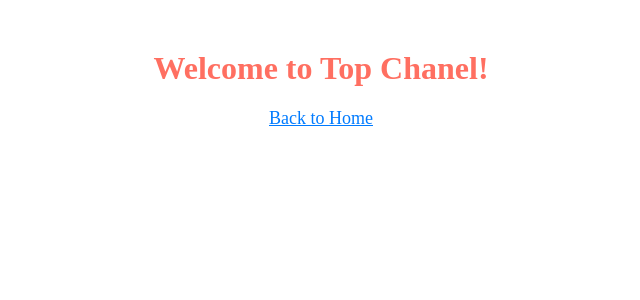
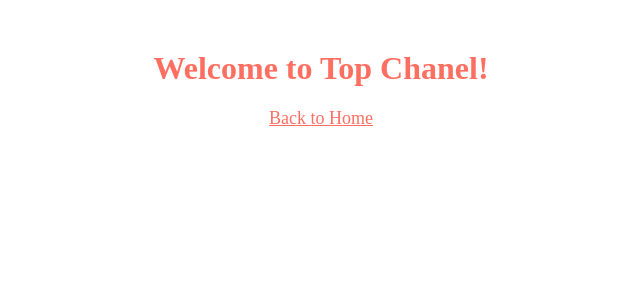
Before and after one commit to eribeq21/kanale, a SvelteKit app: page /top_chaneel in a window 1280 px wide. In both pictures the pointer is over the link "Back to Home". Shown: the top 300 px of the page, without its empty margins (319-959 px from the left). Built offline with nearby package versions, Linux system fonts and the light colour scheme.

Commit message:
Last commit

```diff
--- a/src/routes/top_chaneel/+page.svelte
+++ b/src/routes/top_chaneel/+page.svelte
@@ -28,5 +28,6 @@
     }
     a:hover {
         text-decoration: underline;
+        color:#ff6f61
     }
 </style>
```
